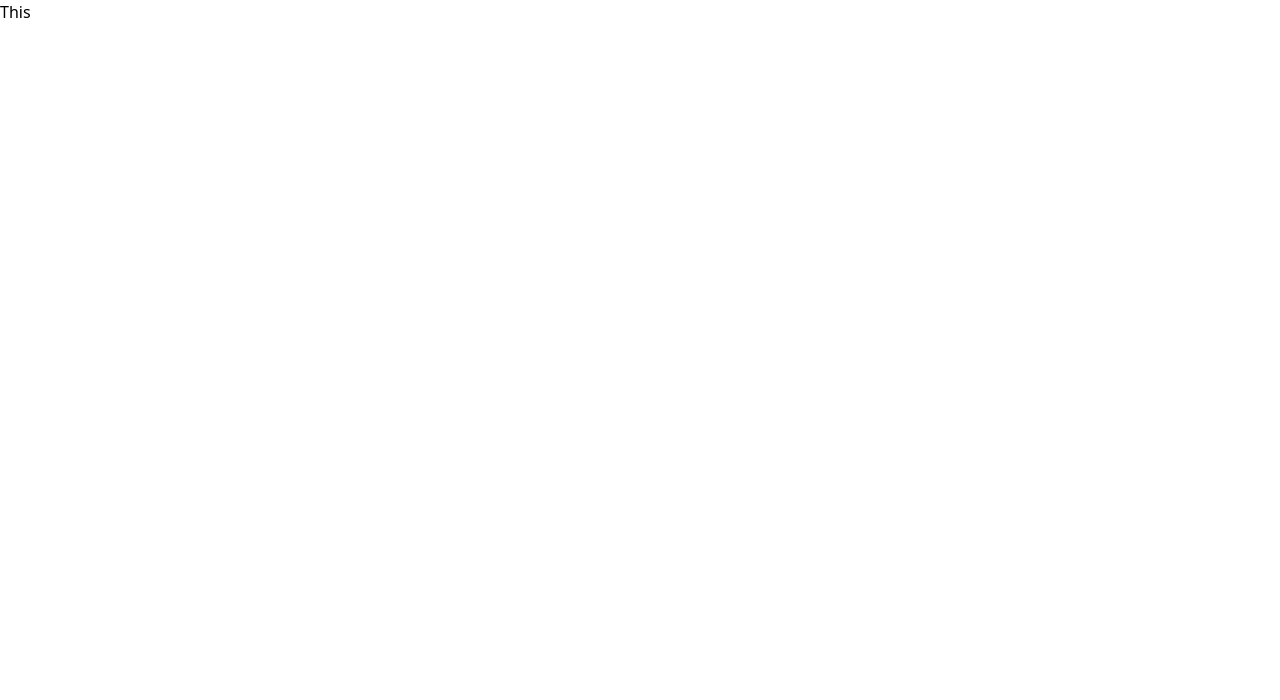
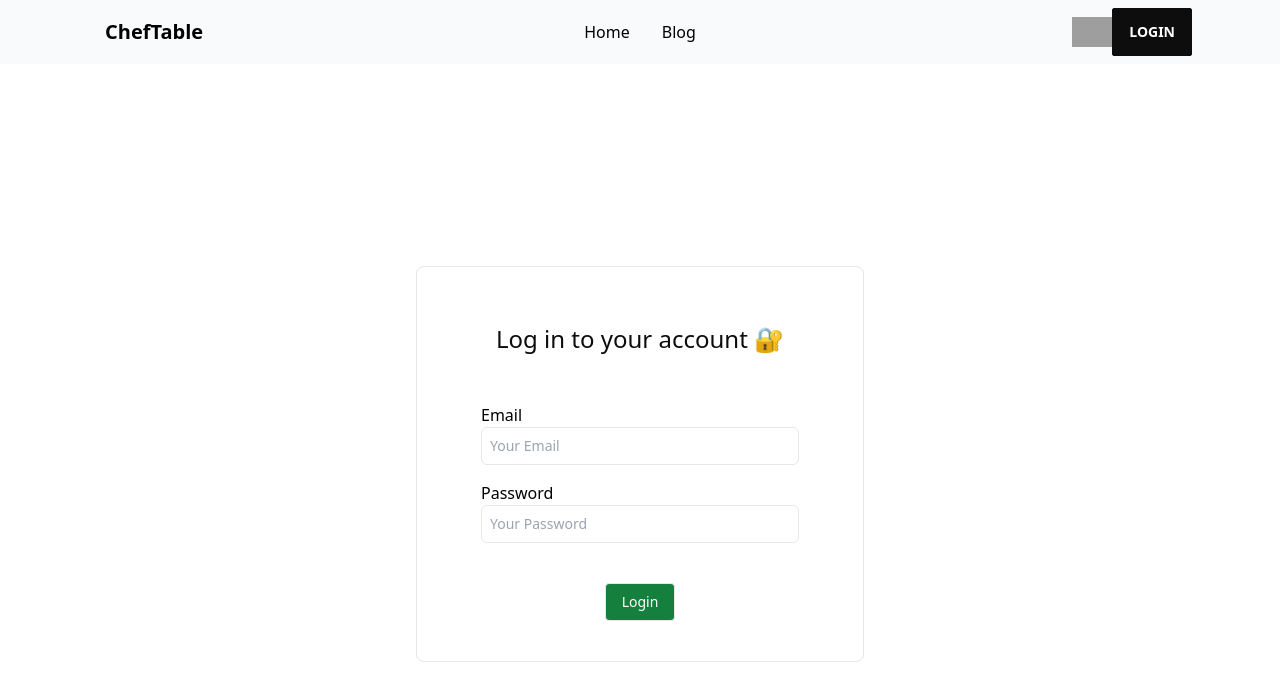
Before and after one commit to sabbirqazi/chef-recipe-client, a React (Vite) app: page /login in a window 1280 px wide. Shown: the top 700 px of the page. Built offline with nearby package versions, Linux system fonts and the light colour scheme; no server answers; grey boxes are pictures that could not be loaded.

Commit message:
login page ui design

```diff
--- a/src/layouts/LoginLayOut.jsx
+++ b/src/layouts/LoginLayOut.jsx
@@ -1,10 +1,12 @@
 /* eslint-disable no-unused-vars */
 import React from 'react';
 import { Outlet } from 'react-router-dom';
+import Navbar from '../pages/Shared/Navbar/Navbar';
 
 const LoginLayOut = () => {
     return (
         <div>
+            <Navbar></Navbar>
             <Outlet></Outlet>
         </div>
     );
--- a/src/main.jsx
+++ b/src/main.jsx
@@ -4,9 +4,12 @@ import ReactDOM from 'react-dom/client'
 import './index.css'
 import { RouterProvider } from 'react-router-dom'
 import router from './routes/Routes.jsx'
+import AuthProvider from './providers/AuthProvider'
 
 ReactDOM.createRoot(document.getElementById('root')).render(
   <React.StrictMode>
+   <AuthProvider>
     <RouterProvider router={router} />
+    </AuthProvider>
   </React.StrictMode>,
 )
--- a/src/pages/Login/Login.jsx
+++ b/src/pages/Login/Login.jsx
@@ -2,9 +2,50 @@
 import React from 'react';
 
 const Login = () => {
+    const handleFormSubmit = (e) => {
+        e.preventDefault();
+
+        let email = e.target.elements.email?.value;
+        let password = e.target.elements.password?.value;
+
+        console.log(email, password);
+    };
     return (
-        <div>
-            <h2>This</h2>
+        <div className='h-screen flex bg-gray-bg1'>
+            <div className='w-full max-w-md m-auto bg-white rounded-lg border border-primaryBorder shadow-default py-10 px-16'>
+                <h1 className='text-2xl font-medium text-primary mt-4 mb-12 text-center'>
+                    Log in to your account 🔐
+                </h1>
+
+                <form onSubmit={handleFormSubmit}>
+                    <div>
+                        <label htmlFor='email'>Email</label>
+                        <input
+                            type='email'
+                            className={`w-full p-2 text-primary border rounded-md outline-none text-sm transition duration-150 ease-in-out mb-4`}
+                            id='email'
+                            placeholder='Your Email'
+                        />
+                    </div>
+                    <div>
+                        <label htmlFor='password'>Password</label>
+                        <input
+                            type='password'
+                            className={`w-full p-2 text-primary border rounded-md outline-none text-sm transition duration-150 ease-in-out mb-4`}
+                            id='password'
+                            placeholder='Your Password'
+                        />
+                    </div>
+
+                    <div className='flex justify-center items-center mt-6'>
+                        <button
+                            className={`bg-green-700 py-2 px-4 text-sm text-white rounded border border-green focus:outline-none focus:border-green-dark`}
+                        >
+                            Login
+                        </button>
+                    </div>
+                </form>
+            </div>
         </div>
     );
 };
--- a/src/pages/Shared/Navbar/Navbar.jsx
+++ b/src/pages/Shared/Navbar/Navbar.jsx
@@ -1,6 +1,6 @@
 /* eslint-disable no-unused-vars */
 import React from "react";
-import { NavLink } from "react-router-dom";
+import { Link, NavLink } from "react-router-dom";
 
 const Navbar = () => {
   return (
@@ -83,7 +83,7 @@ const Navbar = () => {
         <div className="w-10 rounded-full">
           <img src="/images/stock/photo-1534528741775-53994a69daeb.jpg" />
         </div>
-          <a className="btn btn-primary">Login</a>
+          <Link to={"/login"} className="btn btn-primary">Login</Link>
         </div>
       </div>
     </>
--- /dev/null
+++ b/src/providers/AuthProvider.jsx
@@ -0,0 +1,60 @@
+/* eslint-disable react/prop-types */
+/* eslint-disable no-unused-vars */
+import React, { createContext } from 'react';
+import { createUserWithEmailAndPassword, getAuth, onAuthStateChanged, signInWithEmailAndPassword, signOut } from "firebase/auth";
+import app from '../firebase/firebase.config';
+import { useEffect } from 'react';
+import { useState } from 'react';
+
+export const AuthContext = createContext(null);
+
+const auth = getAuth(app);
+
+const AuthProvider = ({children}) => {
+    const [user, setUser] = useState(null);
+    const [loading, setLoading] = useState(true);
+
+    const createUser = (email, password) => {
+        setLoading(true);
+        return createUserWithEmailAndPassword(auth, email, password);
+    }
+
+    const signIn = (email, password) => {
+        setLoading(true);
+        return signInWithEmailAndPassword(auth, email, password);
+    }
+
+    const logOut = () => {
+        setLoading(true);
+        return signOut(auth);
+    }
+
+
+    useEffect(()=>{
+        const unsubscribe = onAuthStateChanged(auth, loggedUser => {
+            console.log('logged in user inside auth state observer', loggedUser)
+            setUser(loggedUser);
+            setLoading(false);
+        })
+
+        return () => {
+            unsubscribe();
+        }
+    }, [])
+
+    const authInfo = {
+        user,
+        loading,
+        createUser,
+        signIn,
+        logOut
+    }
+
+    return (
+        <AuthContext.Provider value={authInfo}>
+            {children}
+        </AuthContext.Provider>
+    );
+};
+
+export default AuthProvider;
```
